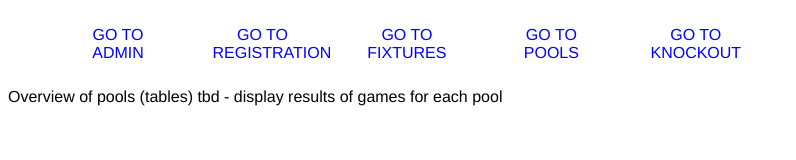
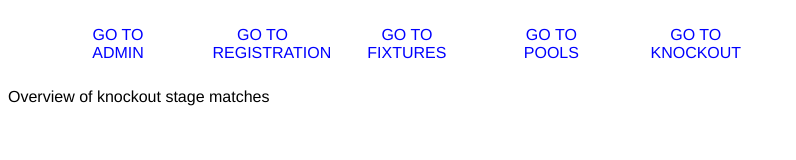
Before and after one commit to Henning-M/bvb-tools-mvp, a plain HTML site: page knockouts.html in a window 1280 px wide. Shown: the whole page, without its empty margins (0-796 px from the left). Drawn offline with Linux system fonts and the light colour scheme.

```diff
--- a/knockouts.html
+++ b/knockouts.html
@@ -20,8 +20,7 @@
     </header>
 
 <main>
-Overview of pools (tables)
-tbd - display results of games for each pool
+Overview of knockout stage matches
 </main>
 
     <script src="./main.js"></script>
```
Also changed, not shown: registration.html (+1 -1 lines).
